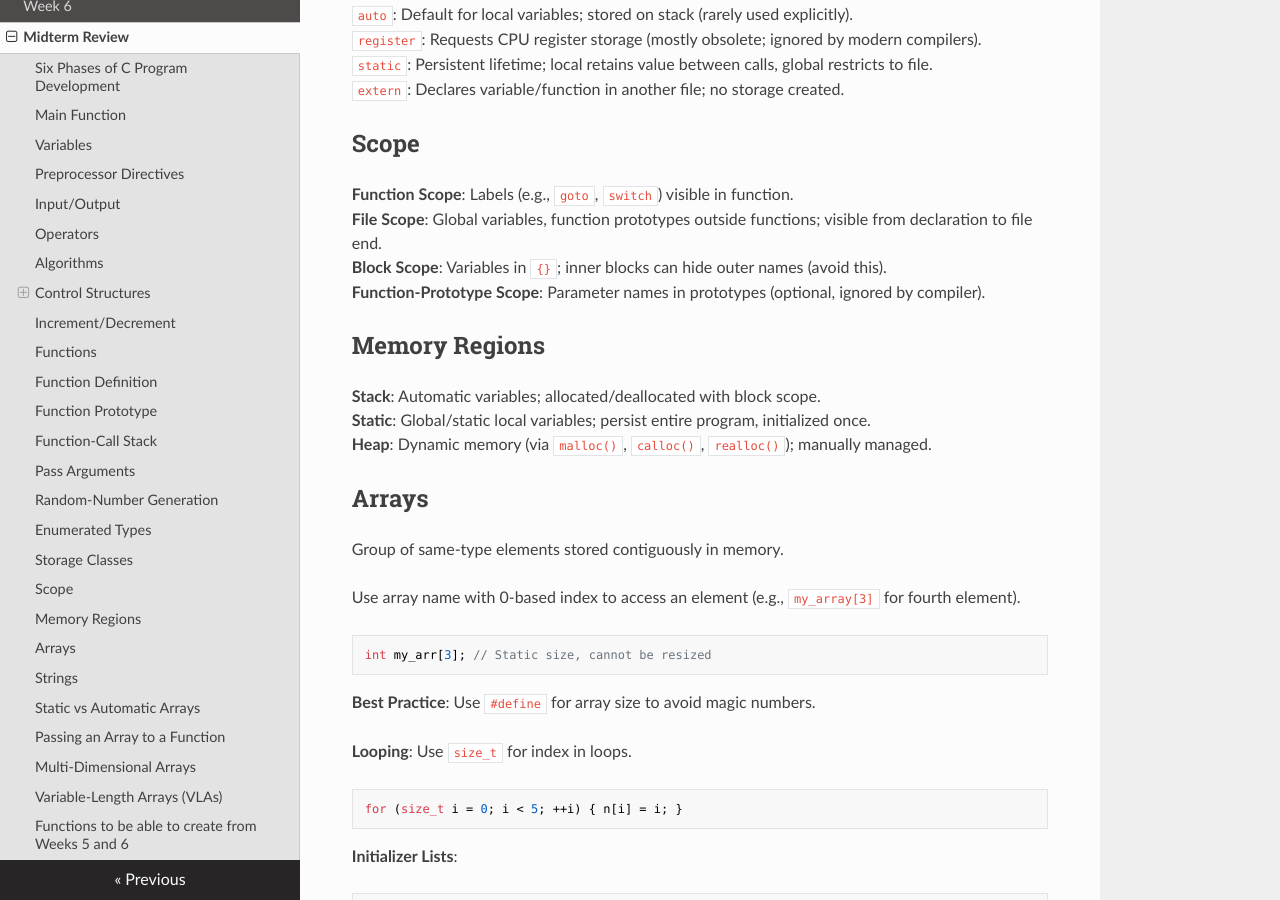
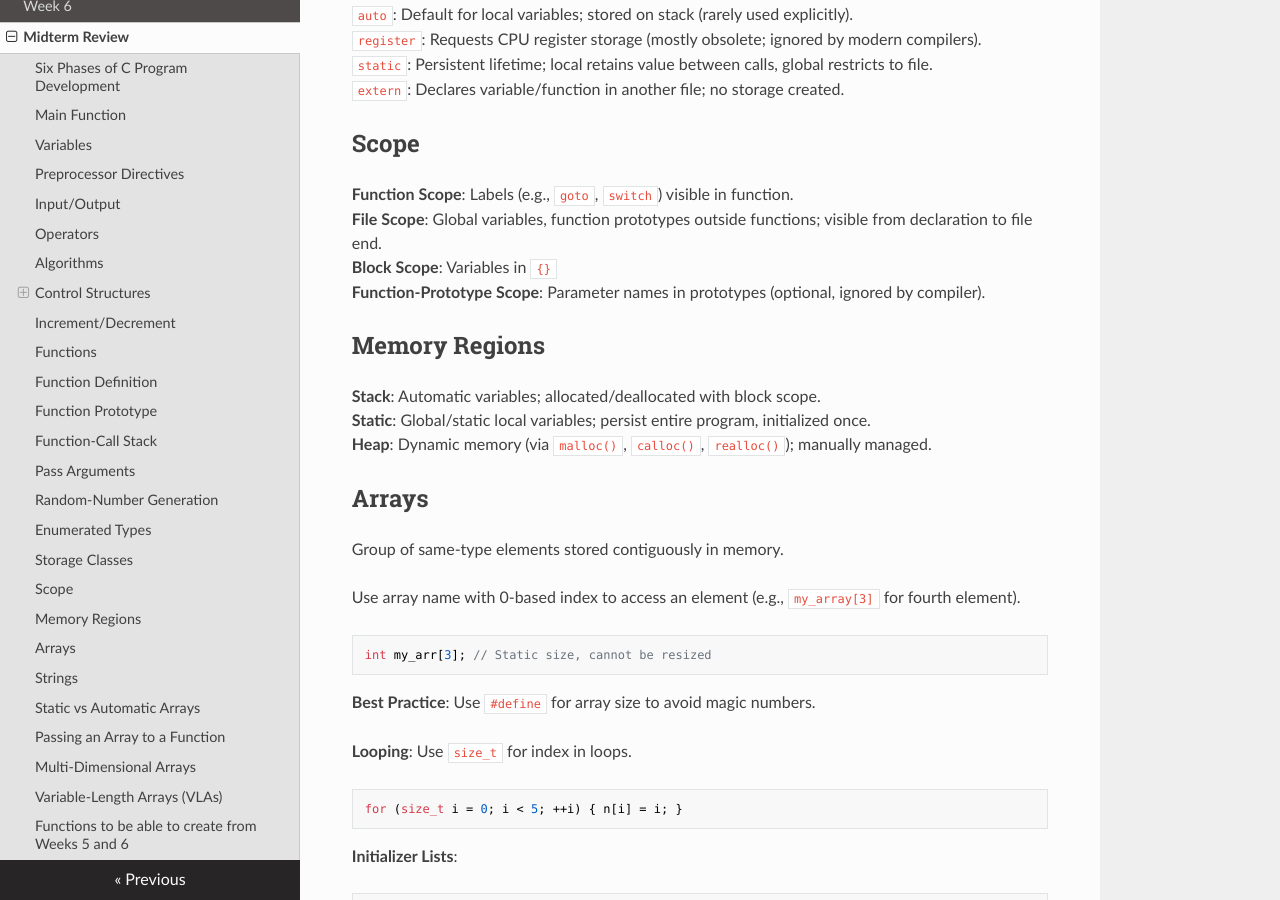
Before and after one commit to gdoyle87/COMP2701, an MkDocs documentation site: the page built from docs/midterm.md, in a window 1280 px wide and 900 px high, scrolled down 4787 px. Built offline with MkDocs 1.6.1, drawn with Linux system fonts in a browser that asks for light colours; nearby versions of some CDN libraries.

Commit message:
minor tweaks

```diff
--- a/docs/midterm.md
+++ b/docs/midterm.md
@@ -194,7 +194,7 @@ Storage classes set some attributes of variables such as: **storage duration** (
 ## Scope
 **Function Scope**: Labels (e.g., `goto`, `switch`) visible in function.
 <br>**File Scope**: Global variables, function prototypes outside functions; visible from declaration to file end.
-<br>**Block Scope**: Variables in `{}`; inner blocks can hide outer names (avoid this).
+<br>**Block Scope**: Variables in `{}`
 <br>**Function-Prototype Scope**: Parameter names in prototypes (optional, ignored by compiler).
 
 ## Memory Regions
```
Also changed, not shown: 1 other file.
